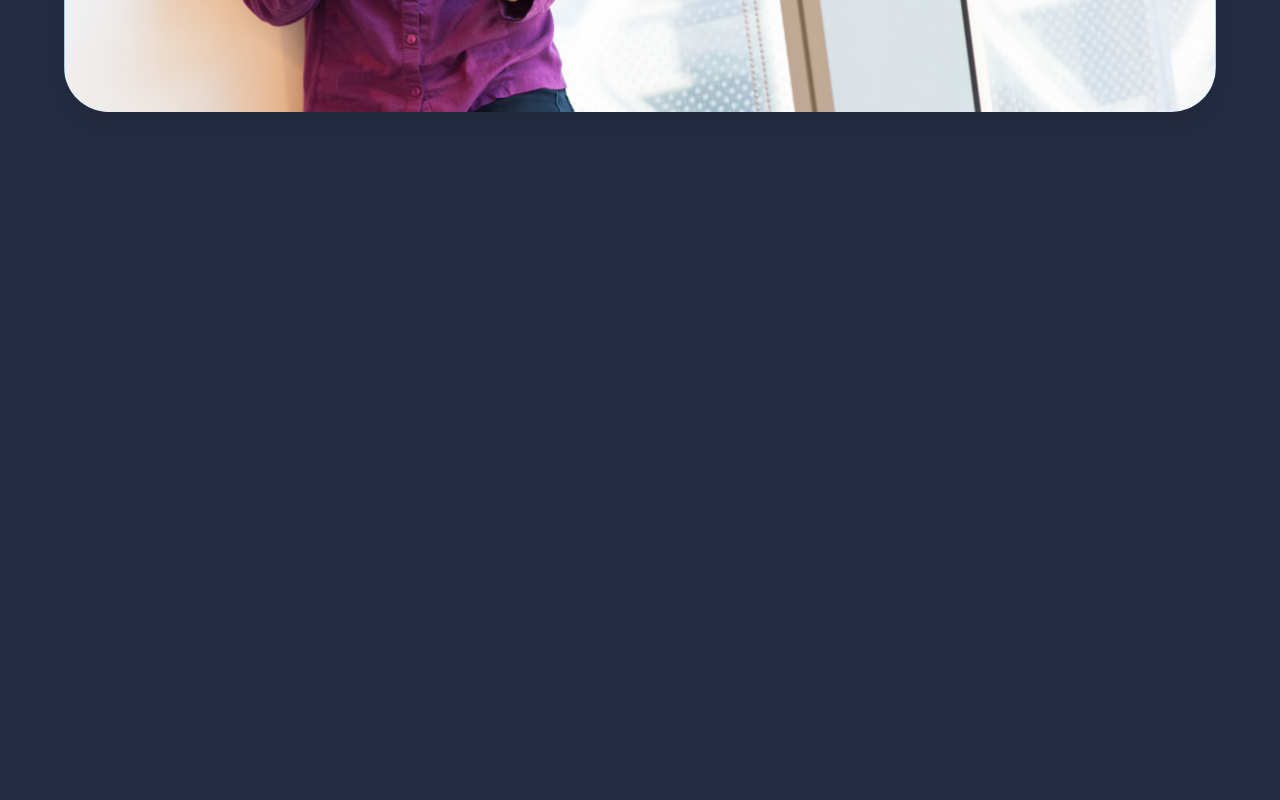
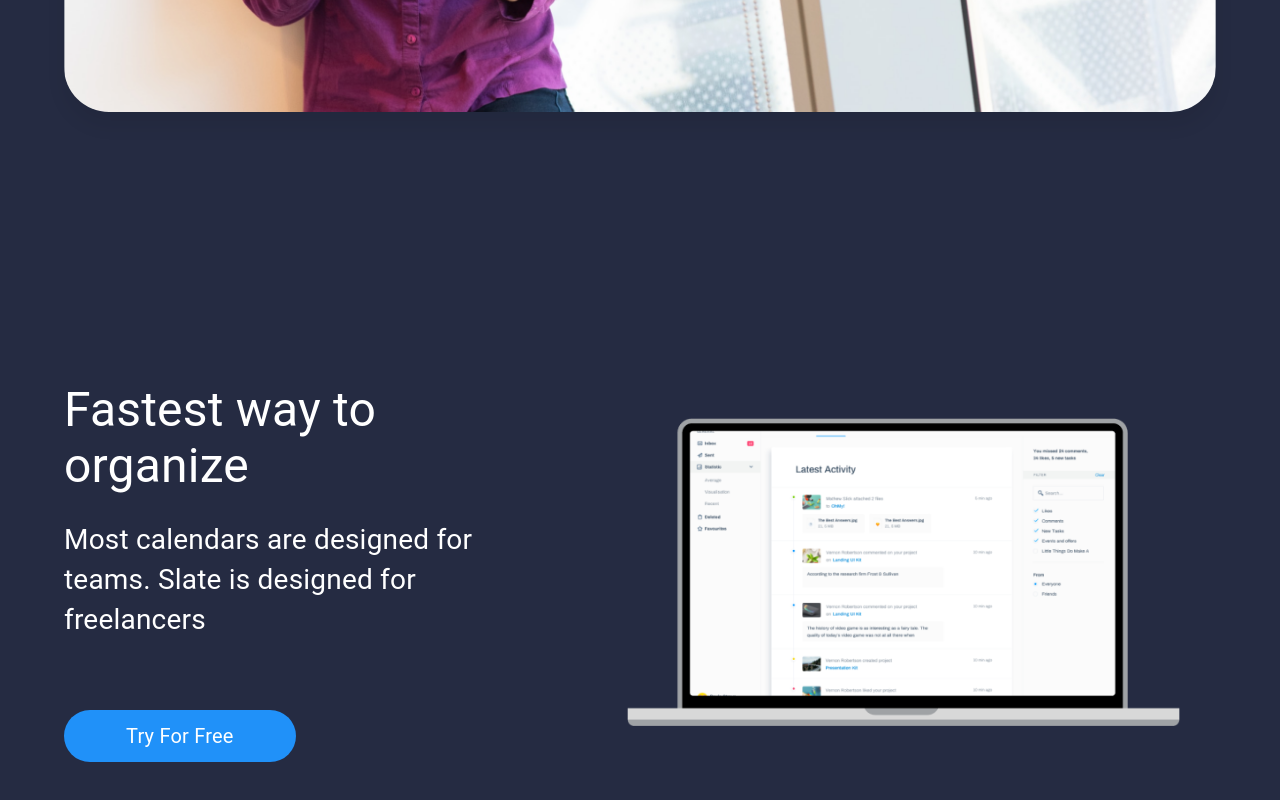
Before and after one commit to 13RedFox/project_figma-land, a React (Create React App) app: page / in a window 1280 px wide. Shown: the part 1843-2643 px from the top of the page. Before the commit the page ends 2005 px from the top, so only its background shows below. Built offline with nearby package versions, Linux system fonts and the light colour scheme.

Commit message:
:sparkles: Added { HomeFeature } component to the project

```diff
--- a/src/App.js
+++ b/src/App.js
@@ -1,5 +1,5 @@
 import './scss/app.scss';
-import { HomeFeature, HomeHeader } from './components/home';
+import { HomeFeature, HomeHeader, HomeHero } from './components/home';
 import { TheNavigation } from './components/TheNavigation';
 
 function App() {
@@ -9,6 +9,7 @@
       <main>
         <HomeHeader />
         <HomeFeature />
+        <HomeHero />
       </main>
     </div>
   );
--- a/src/components/home/HomeFeature/HomeFeature.module.scss
+++ b/src/components/home/HomeFeature/HomeFeature.module.scss
@@ -112,7 +112,7 @@
     position: relative;
     height: 0;
     padding-bottom: 50%;
-    background-color: $BLUE;
+    background-color: $DARK;
     width: 100%;
     max-width: 1170px;
     box-shadow: $BOX_SHADOW;
--- /dev/null
+++ b/src/components/home/HomeHero/HomeHero.jsx
@@ -0,0 +1,22 @@
+import heroImage from '../../../assets/images/hero_image.png';
+import { Button, Container } from '../../common';
+import styles from './HomeHero.module.scss';
+
+export const HomeHero = () => {
+  return (
+    <section className={styles.hero}>
+      <Container className={styles.container}>
+        <div className={styles.hero__content}>
+          <h2 className={styles.hero__content_title}>Fastest way to organize</h2>
+          <p className={styles.hero__content_description}>
+            Most calendars are designed for teams. Slate is designed for freelancers
+          </p>
+          <Button className={styles.hero__content_btn}>try for free</Button>
+        </div>
+        <div className={styles.hero__img}>
+          <img src={heroImage} alt='HeroImage' />
+        </div>
+      </Container>
+    </section>
+  );
+};
--- /dev/null
+++ b/src/components/home/HomeHero/HomeHero.module.scss
@@ -0,0 +1,97 @@
+@import "../../../scss/variables";
+
+.hero {
+  display: flex;
+  justify-content: center;
+  align-items: center;
+  padding: 30px 0;
+  @media (min-width: 1024px) {
+    padding: 110px 0;
+  }
+  @media (min-width: 1280px) {
+    padding: 220px 0;
+  }
+
+  .container {
+    display: flex;
+    flex-direction: column;
+    @media (min-width: 1024px) {
+      flex-direction: row;
+    }
+  }
+
+  &__content {
+    display: flex;
+    flex-direction: column;
+    align-items: center;
+    width: 100%;
+    max-width: 480px;
+    margin-bottom: 74px;
+    @media (min-width: 1024px) {
+      align-items: flex-start;
+      margin-bottom: 0;
+    }
+
+    &_title,
+    &_description,
+    &_btn {
+      color: $WHITE;
+    }
+
+    &_title {
+      font-size: 48px;
+      font-weight: 400;
+      line-height: 115%;
+      letter-spacing: 0.2px;
+      text-align: center;
+      margin-bottom: 27px;
+      @media (min-width: 1024px) {
+        text-align: left;
+      }
+    }
+
+    &_description {
+      font-size: 28px;
+      font-weight: 400;
+      line-height: 143%;
+      letter-spacing: 0.2px;
+      text-align: center;
+      margin-bottom: 70px;
+      @media (min-width: 1024px) {
+        text-align: left;
+      }
+    }
+
+    &_btn {
+      background-color: $BLUE;
+    }
+  }
+
+  &__img {
+    position: relative;
+    width: 100%;
+    height: 0;
+    padding-bottom: 56%;
+    background-color: $DARK;
+    overflow: hidden;
+    max-width: 625px;
+    @media (min-width: 1024px) {
+      padding-bottom: 26.8%;
+    }
+
+    img {
+      position: absolute;
+      top: 0;
+      left: 0;
+      right: 0;
+      bottom: 0;
+      width: 100%;
+      height: 100%;
+      object-position: center;
+      object-fit: cover;
+      @media (min-width: 640px) {
+        object-fit: contain;
+      }
+    }
+  }
+}
--- /dev/null
+++ b/src/components/home/HomeHero/index.js
@@ -0,0 +1 @@
+export * from './HomeHero';
--- a/src/components/home/index.js
+++ b/src/components/home/index.js
@@ -1,2 +1,3 @@
+export * from './HomeHero/';
 export * from './HomeHeader/';
 export * from './HomeFeature/';
```
Also changed, not shown: src/assets/images/hero_image.png (added).
